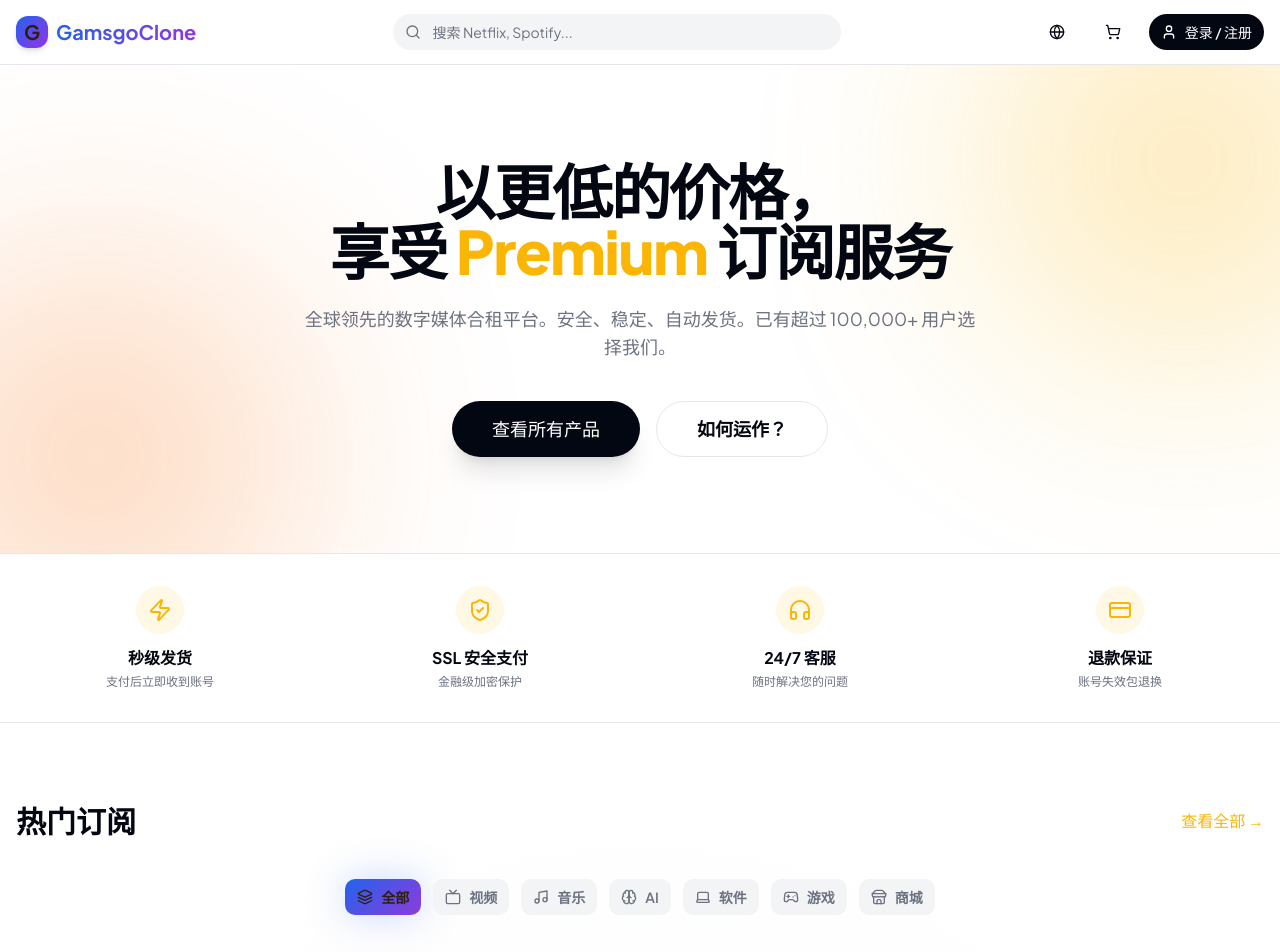
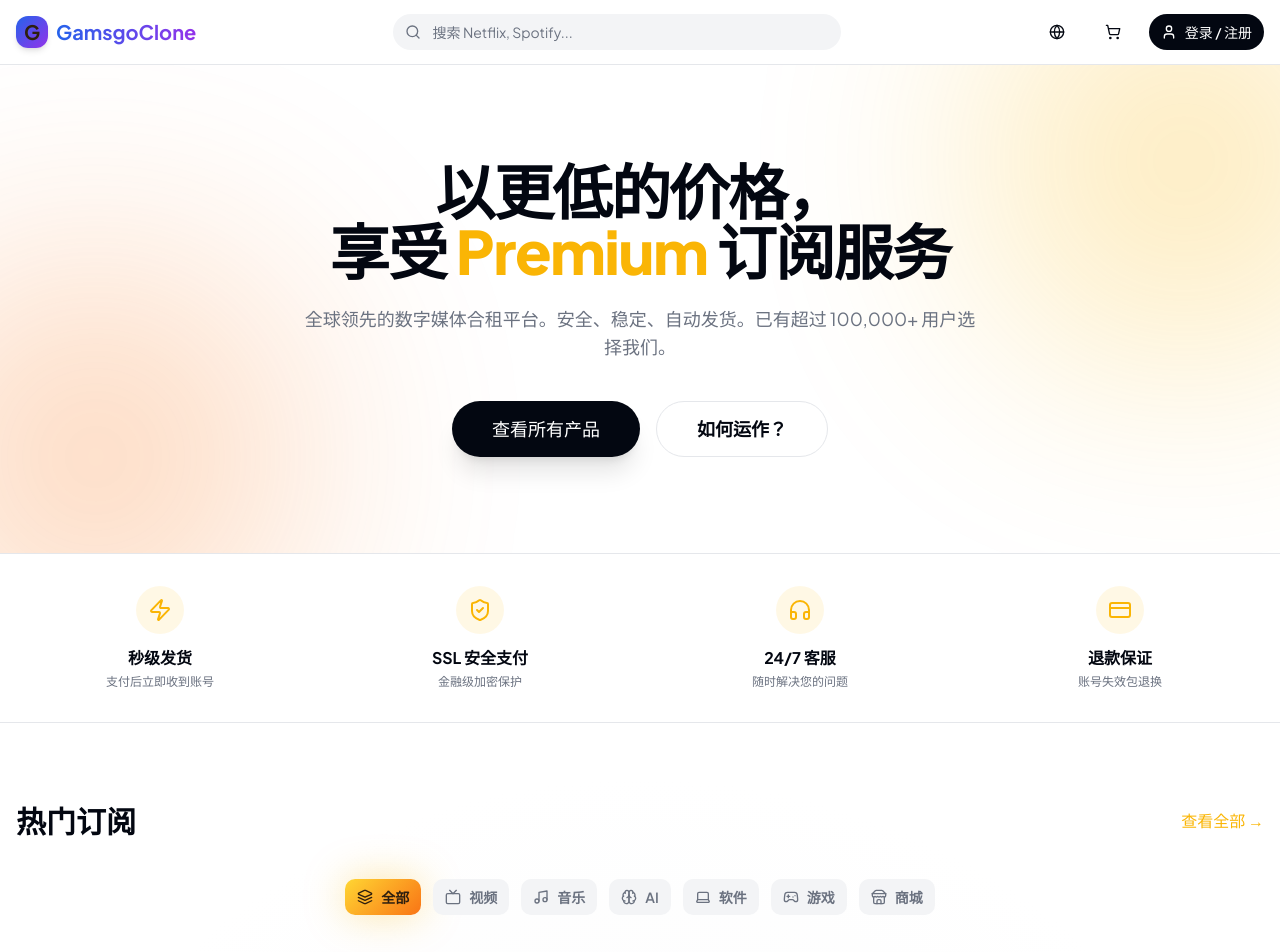
Before and after one commit to tjt740/key-711, a React (Vite) app: page / in a window 1280 px wide. Shown: the top 952 px of the page. Built offline with nearby package versions, Linux system fonts and the light colour scheme; the HTML template or start-up script is replaced by a standard one; what @lovable.dev/cloud-auth-js would draw is missing.

Commit message:
Changes
Co-authored-by: tjt740 <59766436+tjt740@users.noreply.github.com>

```diff
--- a/src/index.css
+++ b/src/index.css
@@ -32,19 +32,19 @@
 
     --border: 220 13% 91%;
     --input: 220 13% 91%;
-    --ring: 221 83% 53%;
+    --ring: 43 96% 50%;
 
     --radius: 0.75rem;
 
-    /* Custom design tokens */
-    --gradient-primary: linear-gradient(135deg, hsl(221 83% 53%), hsl(270 70% 55%));
-    --gradient-secondary: linear-gradient(135deg, hsl(270 70% 55%), hsl(330 80% 60%));
-    --gradient-card: linear-gradient(145deg, hsl(0 0% 100%), hsl(220 14% 98%));
-    --gradient-hero: radial-gradient(ellipse at 50% 0%, hsl(221 83% 53% / 0.08), transparent 50%);
+    /* Custom design tokens - yellow/orange gradient */
+    --gradient-primary: linear-gradient(135deg, hsl(48 100% 60%), hsl(25 95% 53%));
+    --gradient-secondary: linear-gradient(135deg, hsl(43 96% 56%), hsl(15 90% 55%));
+    --gradient-card: linear-gradient(145deg, hsl(0 0% 100%), hsl(45 50% 98%));
+    --gradient-hero: radial-gradient(ellipse at 50% 0%, hsl(43 96% 50% / 0.15), transparent 50%);
 
-    --shadow-glow: 0 0 40px hsl(221 83% 53% / 0.25);
-    --shadow-card: 0 4px 20px hsl(224 71% 4% / 0.08);
-    --shadow-card-hover: 0 8px 30px hsl(224 71% 4% / 0.12);
+    --shadow-glow: 0 0 40px hsl(43 96% 50% / 0.35);
+    --shadow-card: 0 4px 20px hsl(30 40% 20% / 0.08);
+    --shadow-card-hover: 0 8px 30px hsl(30 40% 20% / 0.15);
 
     --sidebar-background: 0 0% 98%;
     --sidebar-foreground: 224 71% 4%;
```
